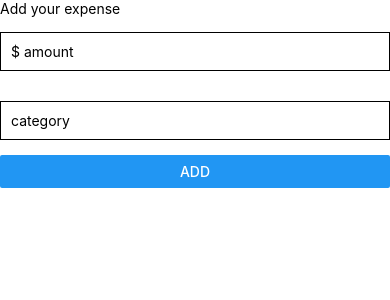
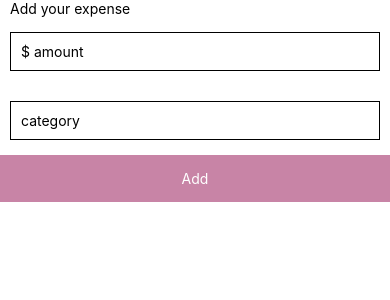
Before and after one commit to johannesmu/listApp, a React Native app: screen / in a window 390 px wide. Shown: the top 300 px of the page. Built offline with nearby package versions, Linux system fonts and the light colour scheme.

Commit message:
placed TouchableOpacity button inside a View

```diff
--- a/App.js
+++ b/App.js
@@ -1,20 +1,21 @@
 import { StatusBar } from 'expo-status-bar';
 import React , {Component} from 'react';
-import { StyleSheet, Text, View, SafeAreaView, FlatList, TextInput, Button } from 'react-native';
+import { StyleSheet, Text, View, SafeAreaView, FlatList, TextInput, Button, TouchableOpacity } from 'react-native';
 
 import {Item} from './components/Item';
 
 export default class App extends Component {
   state = {
     expenseAmount : 0,
-    expenseCategory: ''
+    expenseCategory: '',
+    updating: false,
   }
-  listData = [
+  listData = []
 
-  ]
   render() {
     return (
-      <SafeAreaView>
+      <SafeAreaView >
+        <View style={styles.main}>
         <Text>Add your expense</Text>
         <TextInput
           style={styles.input}
@@ -26,12 +27,20 @@ export default class App extends Component {
           placeholder="category"
           onChangeText={ text => this.setState({ expenseCategory: text }) }
         />
-        <Button title="Add" onPress={this.addItem()} />
+        </View>
+        {/* wrap the button in view */}
+        <View>
+          <TouchableOpacity  style={styles.button} onPress= {this.addItem}>
+            <Text style={styles.buttonText} >Add</Text>
+          </TouchableOpacity>
+        </View>
+
+
         <FlatList
-          data={this.listData}
-          renderItem={this.renderList}
-          keyExtractor={ expense => expense.id }
-          extraData={this.state.expenseAmount}
+          data = {this.listData}
+          renderItem = { this.renderList }
+          keyExtractor = { item => item.id }
+          extraData = {this.state.expenseAmount}
         />
       </SafeAreaView>
     )
@@ -40,20 +49,27 @@ export default class App extends Component {
     <Item amount={item.amount} category={item.category} />
   )
   addItem = () => {
-    if( isNaN(this.state.expenseAmount) || this.state.expenseAmount == 0 ) {
+    if(
+      isNaN(this.state.expenseAmount) ||
+      this.state.expenseAmount == 0 ||
+      this.state.expenseCategory == '' ) {
       return;
     }
     let itemId = new Date().getTime().toString()
-    let item = {
+    let listItem = {
       id: itemId,
       amount: this.state.expenseAmount,
       category: this.state.expenseCategory
     }
-    this.listData.push(item)
+    this.listData.push(listItem)
+    console.log('adding')
+    // this.setState({updating: true})
     this.setState({expenseAmount:0})
   }
 }
-
+const colors = {
+  primary : 'hsla(330, 38%, 65%, 1)'
+}
 const styles = StyleSheet.create({
   main: {
     paddingHorizontal: 10,
@@ -64,5 +80,13 @@ const styles = StyleSheet.create({
     borderColor: 'black',
     borderWidth: 1,
     marginVertical: 15
+  },
+  button: {
+    padding: 15,
+    backgroundColor: colors.primary
+  },
+  buttonText: {
+    color: 'white',
+    textAlign: 'center'
   }
 })
```
